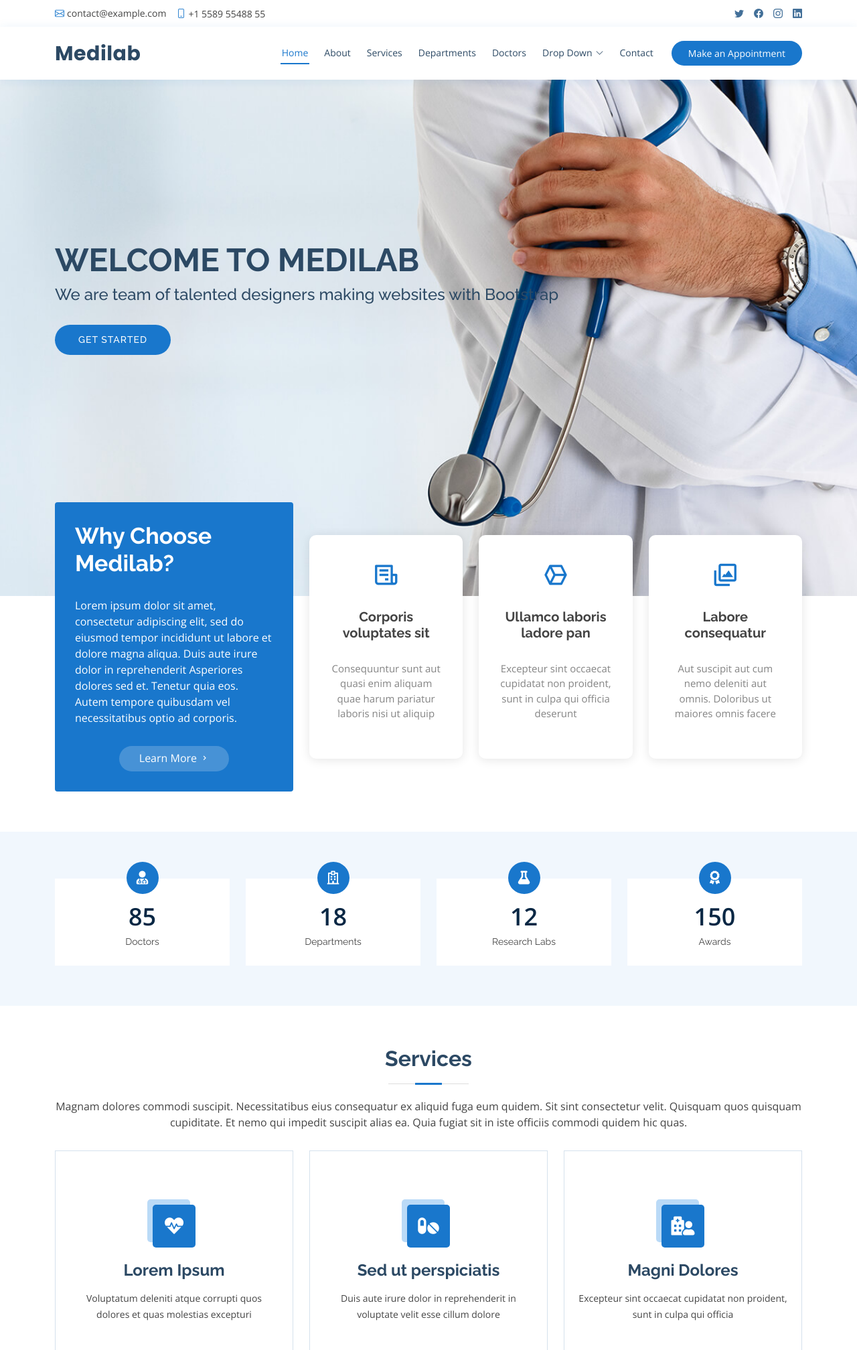
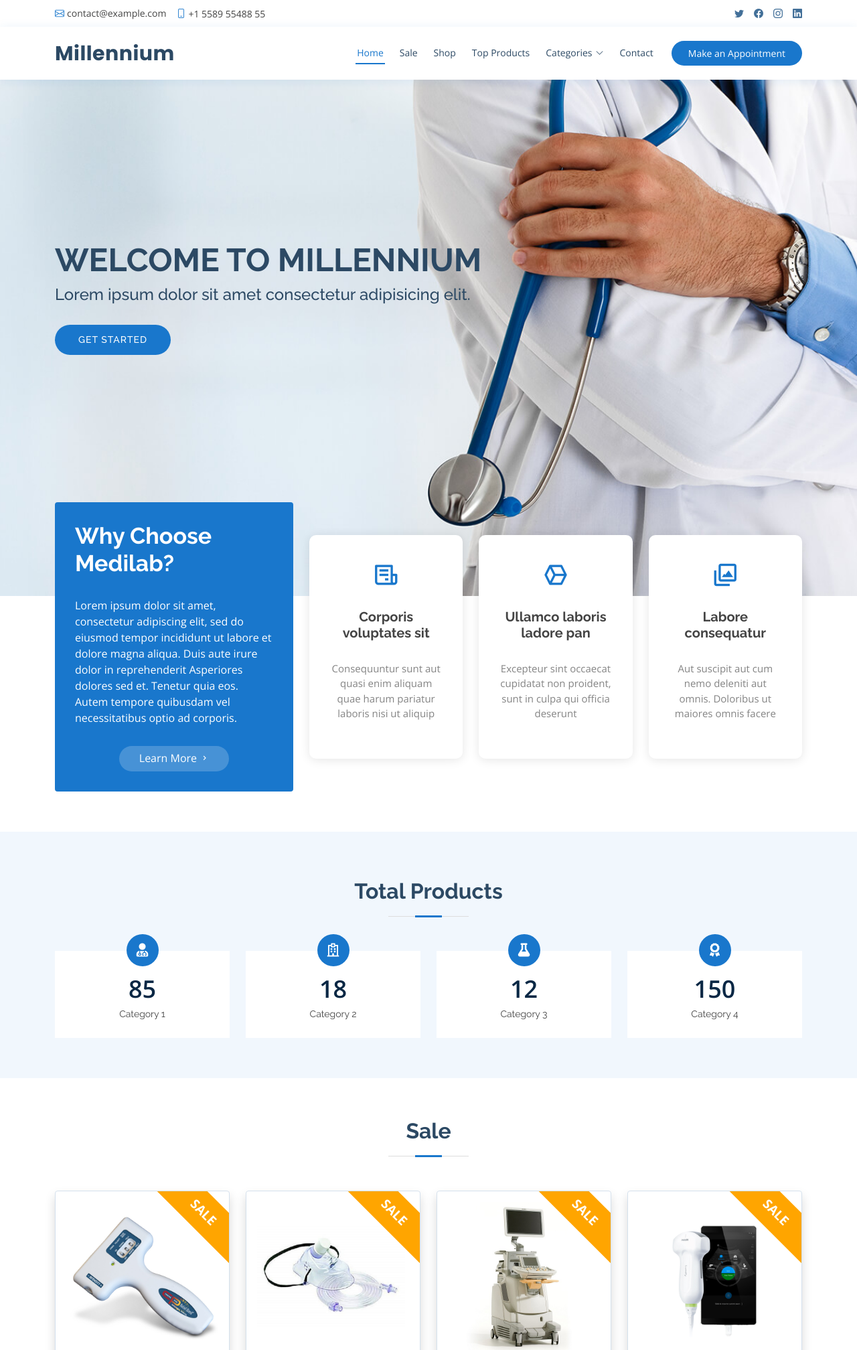
Before and after one commit to KHATRIVINAY1/BioTech, a Django app: page / in a window 1280 px wide. Shown: the top 2016 px of the page at 67% size. Run offline with Django 4.2, Linux system fonts and the light colour scheme; some libraries are stand-ins or nearby versions.

Commit message:
new products

```diff
--- a/static/css/style.css
+++ b/static/css/style.css
@@ -845,68 +845,33 @@ section {
 .services .icon-box {
   text-align: center;
   border: 1px solid #d5e1ed;
-  padding: 80px 20px;
   transition: all ease-in-out 0.3s;
-}
-.services .icon-box .icon {
-  margin: 0 auto;
-  width: 64px;
-  height: 64px;
-  background: #1977cc;
-  border-radius: 5px;
-  transition: all 0.3s ease-out 0s;
-  display: flex;
-  align-items: center;
-  justify-content: center;
-  margin-bottom: 20px;
-  transform-style: preserve-3d;
-}
-.services .icon-box .icon i {
-  color: #fff;
-  font-size: 28px;
-}
-.services .icon-box .icon::before {
+  position: relative;
+  overflow:hidden;
+}
+
+.services .icon-box::after {
+  content: "Sale";
   position: absolute;
-  content: "";
-  left: -8px;
-  top: -8px;
-  height: 100%;
-  width: 100%;
-  background: #badaf7;
-  border-radius: 5px;
-  transition: all 0.3s ease-out 0s;
-  transform: translateZ(-1px);
+  top: 1%;
+  right: -25%;
+  background-color: orange;
+  color: white;
+  padding: 12px 5rem;
+  transform: rotate(45deg);
+  text-transform: uppercase;
+  font-size: 1.2rem;
+  font-weight: bolder;
 }
 .services .icon-box h4 {
-  font-weight: 700;
-  margin-bottom: 15px;
-  font-size: 24px;
-}
-.services .icon-box h4 a {
-  color: #2c4964;
-}
-.services .icon-box p {
-  line-height: 24px;
-  font-size: 14px;
-  margin-bottom: 0;
-}
-.services .icon-box:hover {
-  background: #1977cc;
-  border-color: #1977cc;
-}
-.services .icon-box:hover .icon {
-  background: #fff;
-}
-.services .icon-box:hover .icon i {
-  color: #1977cc;
-}
-.services .icon-box:hover .icon::before {
-  background: #3291e6;
-}
-.services .icon-box:hover h4 a,
-.services .icon-box:hover p {
-  color: #fff;
-}
+  font-weight: bolder;
+}
+
+.services .icon-box h5 {
+  font-size: 1.2rem;
+  font-weight: bold;
+}
+
 
 /*--------------------------------------------------------------
 # Appointments
@@ -1590,16 +1555,14 @@ section {
   transform: scale(1.1);
 }
 
-.top-product-img
-{
-  width:100%;
-  height:100vh;
+.top-product-img {
+  width: 100%;
+  height: 100vh;
   object-fit: contain;
-  margin:auto;
+  margin: auto;
   filter: brightness(0.4);
 }
-.carousel-heading
-{
+.carousel-heading {
   font-weight: bolder;
 }
 
--- a/templates/index.html
+++ b/templates/index.html
@@ -7,7 +7,7 @@
   <meta charset="utf-8">
   <meta content="width=device-width, initial-scale=1.0" name="viewport">
 
-  <title>Medilab Bootstrap Template - Index</title>
+  <title>Millennium BioTech- Index</title>
   <meta content="" name="description">
   <meta content="" name="keywords">
 
@@ -63,21 +63,20 @@
   <header id="header" class="fixed-top">
     <div class="container d-flex align-items-center">
 
-      <h1 class="logo me-auto"><a href="index.html">Medilab</a></h1>
+      <h1 class="logo me-auto"><a href="index.html">Millennium</a></h1>
       <!-- Uncomment below if you prefer to use an image logo -->
       <!-- <a href="index.html" class="logo me-auto"><img src="{% static 'img/logo.png" alt="" class="img-fluid"></a>-->
 
       <nav id="navbar" class="navbar order-last order-lg-0">
         <ul>
           <li><a class="nav-link scrollto active" href="#hero">Home</a></li>
-          <li><a class="nav-link scrollto" href="#about">About</a></li>
-          <li><a class="nav-link scrollto" href="#services">Services</a></li>
-          <li><a class="nav-link scrollto" href="#departments">Departments</a></li>
-          <li><a class="nav-link scrollto" href="#doctors">Doctors</a></li>
-          <li class="dropdown"><a href="#"><span>Drop Down</span> <i class="bi bi-chevron-down"></i></a>
+          <li><a class="nav-link scrollto" href="#services">Sale</a></li>
+          <li><a class="nav-link scrollto" href="#departments">Shop</a></li>
+          <li><a class="nav-link scrollto" href="#topProducts">Top Products</a></li>
+          <li class="dropdown"><a href="#"><span>Categories</span> <i class="bi bi-chevron-down"></i></a>
             <ul>
-              <li><a href="#">Drop Down 1</a></li>
-              <li class="dropdown"><a href="#"><span>Deep Drop Down</span> <i class="bi bi-chevron-right"></i></a>
+              <li><a href="#">Endoscops</a></li>
+              <!-- <li class="dropdown"><a href="#"><span>Deep Drop Down</span> <i class="bi bi-chevron-right"></i></a>
                 <ul>
                   <li><a href="#">Deep Drop Down 1</a></li>
                   <li><a href="#">Deep Drop Down 2</a></li>
@@ -85,10 +84,10 @@
                   <li><a href="#">Deep Drop Down 4</a></li>
                   <li><a href="#">Deep Drop Down 5</a></li>
                 </ul>
-              </li>
-              <li><a href="#">Drop Down 2</a></li>
-              <li><a href="#">Drop Down 3</a></li>
-              <li><a href="#">Drop Down 4</a></li>
+              </li> -->
+              <li><a href="#">Radiology</a></li>
+              <li><a href="#">Rehabilation</a></li>
+              <li><a href="#">Medical Disposables & Fabrics</a></li>
             </ul>
           </li>
           <li><a class="nav-link scrollto" href="#contact">Contact</a></li>
@@ -105,9 +104,9 @@
   <!-- ======= Hero Section ======= -->
   <section id="hero" class="d-flex align-items-center">
     <div class="container">
-      <h1>Welcome to Medilab</h1>
-      <h2>We are team of talented designers making websites with Bootstrap</h2>
-      <a href="#about" class="btn-get-started scrollto">Get Started</a>
+      <h1>Welcome to Millennium</h1>
+      <h2>Lorem ipsum dolor sit amet consectetur adipisicing elit. </h2>
+      <a href="#sale" class="btn-get-started scrollto">Get Started</a>
     </div>
   </section><!-- End Hero -->
 
@@ -168,6 +167,9 @@
     <!-- ======= Counts Section ======= -->
     <section id="counts" class="counts">
       <div class="container">
+        <div class="section-title">
+          <h2>Total Products</h2>
+        </div>
 
         <div class="row">
 
@@ -176,7 +178,7 @@
               <i class="fas fa-user-md"></i>
               <span data-purecounter-start="0" data-purecounter-end="85" data-purecounter-duration="1"
                 class="purecounter"></span>
-              <p>Doctors</p>
+              <p>Category 1</p>
             </div>
           </div>
 
@@ -185,7 +187,7 @@
               <i class="far fa-hospital"></i>
               <span data-purecounter-start="0" data-purecounter-end="18" data-purecounter-duration="1"
                 class="purecounter"></span>
-              <p>Departments</p>
+              <p>Category 2</p>
             </div>
           </div>
 
@@ -194,7 +196,7 @@
               <i class="fas fa-flask"></i>
               <span data-purecounter-start="0" data-purecounter-end="12" data-purecounter-duration="1"
                 class="purecounter"></span>
-              <p>Research Labs</p>
+              <p>Category 3</p>
             </div>
           </div>
 
@@ -203,7 +205,7 @@
               <i class="fas fa-award"></i>
               <span data-purecounter-start="0" data-purecounter-end="150" data-purecounter-duration="1"
                 class="purecounter"></span>
-              <p>Awards</p>
+              <p>Category 4</p>
             </div>
           </div>
 
@@ -216,59 +218,96 @@
     <section id="services" class="services">
       <div class="container">
 
-        <div class="section-title">
-          <h2>Services</h2>
-          <p>Magnam dolores commodi suscipit. Necessitatibus eius consequatur ex aliquid fuga eum quidem. Sit sint
-            consectetur velit. Quisquam quos quisquam cupiditate. Et nemo qui impedit suscipit alias ea. Quia fugiat sit
-            in iste officiis commodi quidem hic quas.</p>
+        <div class="section-title" id ="sale">
+          <h2>Sale</h2>
         </div>
 
         <div class="row">
-          <div class="col-lg-4 col-md-6 d-flex align-items-stretch">
-            <div class="icon-box">
-              <div class="icon"><i class="fas fa-heartbeat"></i></div>
-              <h4><a href="">Lorem Ipsum</a></h4>
-              <p>Voluptatum deleniti atque corrupti quos dolores et quas molestias excepturi</p>
+          <div class="col-lg-3 col-md-6 d-flex align-items-stretch ">
+            <div class="icon-box shadow p-3 mb-5 bg-white rounded">
+              <div class="d-flex flex-column ">
+                <img src= "{%static 'img/product1.jpg'%}" class="img-fluid">
+                <h4 class="mt-4"> Product Name</h4>
+                <h5>$847</h5>
+                <a class="btn btn-primary my-3">View Product</a>
+              </div>
             </div>
           </div>
 
-          <div class="col-lg-4 col-md-6 d-flex align-items-stretch mt-4 mt-md-0">
-            <div class="icon-box">
-              <div class="icon"><i class="fas fa-pills"></i></div>
-              <h4><a href="">Sed ut perspiciatis</a></h4>
-              <p>Duis aute irure dolor in reprehenderit in voluptate velit esse cillum dolore</p>
+          <div class="col-lg-3 col-md-6 d-flex align-items-stretch ">
+            <div class="icon-box shadow p-3 mb-5 bg-white rounded">
+              <div class="d-flex flex-column ">
+                <img src= "{%static 'img/product2.jpg'%}" class="img-fluid">
+                <h4 class="mt-4"> Product Name</h4>
+                <h5>$847</h5>
+                <a class="btn btn-primary my-3">View Product</a>
+              </div>
             </div>
           </div>
 
-          <div class="col-lg-4 col-md-6 d-flex align-items-stretch mt-4 mt-lg-0">
-            <div class="icon-box">
-              <div class="icon"><i class="fas fa-hospital-user"></i></div>
-              <h4><a href="">Magni Dolores</a></h4>
-              <p>Excepteur sint occaecat cupidatat non proident, sunt in culpa qui officia</p>
+          <div class="col-lg-3 col-md-6 d-flex align-items-stretch ">
+            <div class="icon-box shadow p-3 mb-5 bg-white rounded">
+              <div class="d-flex flex-column ">
+                <img src= "{%static 'img/product3.jpg'%}" class="img-fluid">
+                <h4 class="mt-4"> Product Name</h4>
+                <h5>$847</h5>
+                <a class="btn btn-primary my-3">View Product</a>
+              </div>
             </div>
           </div>
 
-          <div class="col-lg-4 col-md-6 d-flex align-items-stretch mt-4">
-            <div class="icon-box">
-              <div class="icon"><i class="fas fa-dna"></i></div>
-              <h4><a href="">Nemo Enim</a></h4>
-              <p>At vero eos et accusamus et iusto odio dignissimos ducimus qui blanditiis</p>
+          <div class="col-lg-3 col-md-6 d-flex align-items-stretch ">
+            <div class="icon-box shadow p-3 mb-5 bg-white rounded">
+              <div class="d-flex flex-column ">
+                <img src= "{%static 'img/product4.jpg'%}" class="img-fluid">
+                <h4 class="mt-4"> Product Name</h4>
+                <h5>$847</h5>
+                <a class="btn btn-primary my-3">View Product</a>
+              </div>
             </div>
           </div>
 
-          <div class="col-lg-4 col-md-6 d-flex align-items-stretch mt-4">
-            <div class="icon-box">
-              <div class="icon"><i class="fas fa-wheelchair"></i></div>
-              <h4><a href="">Dele cardo</a></h4>
-              <p>Quis consequatur saepe eligendi voluptatem consequatur dolor consequuntur</p>
+          <div class="col-lg-3 col-md-6 d-flex align-items-stretch ">
+            <div class="icon-box shadow p-3 mb-5 bg-white rounded">
+              <div class="d-flex flex-column ">
+                <img src= "{%static 'img/product5.jpg'%}" class="img-fluid">
+                <h4 class="mt-4"> Product Name</h4>
+                <h5>$847</h5>
+                <a class="btn btn-primary my-3">View Product</a>
+              </div>
             </div>
           </div>
 
-          <div class="col-lg-4 col-md-6 d-flex align-items-stretch mt-4">
-            <div class="icon-box">
-              <div class="icon"><i class="fas fa-notes-medical"></i></div>
-              <h4><a href="">Divera don</a></h4>
-              <p>Modi nostrum vel laborum. Porro fugit error sit minus sapiente sit aspernatur</p>
+          <div class="col-lg-3 col-md-6 d-flex align-items-stretch ">
+            <div class="icon-box shadow p-3 mb-5 bg-white rounded">
+              <div class="d-flex flex-column ">
+                <img src= "{%static 'img/product6.png'%}" class="img-fluid">
+                <h4 class="mt-4"> Product Name</h4>
+                <h5>$847</h5>
+                <a class="btn btn-primary my-3">View Product</a>
+              </div>
+            </div>
+          </div>
+
+          <div class="col-lg-3 col-md-6 d-flex align-items-stretch ">
+            <div class="icon-box shadow p-3 mb-5 bg-white rounded">
+              <div class="d-flex flex-column ">
+                <img src= "{%static 'img/product7.jpg'%}" class="img-fluid">
+                <h4 class="mt-4"> Product Name</h4>
+                <h5>$847</h5>
+                <a class="btn btn-primary my-3">View Product</a>
+              </div>
+            </div>
+          </div>
+
+          <div class="col-lg-3 col-md-6 d-flex align-items-stretch ">
+            <div class="icon-box shadow p-3 mb-5 bg-white rounded">
+              <div class="d-flex flex-column ">
+                <img src= "{%static 'img/product8.jpg'%}" class="img-fluid">
+                <h4 class="mt-4"> Product Name</h4>
+                <h5>$847</h5>
+                <a class="btn btn-primary my-3">View Product</a>
+              </div>
             </div>
           </div>
 
@@ -305,7 +344,7 @@
               </li>
             </ul>
           </div>
-          <div class="col-lg-9 mt-4 mt-lg-0 product-lists-container">
+          <div class="col-lg-9 mt-4 mt-lg-0 product-lists-container shadow p-3 mb-5 bg-white rounded">
             <div class="tab-content">
               <div class="tab-pane active show" id="tab-1">
                 <div class="row">
@@ -319,7 +358,7 @@
                         <p class="product-price">$345</p>
                         <p class="product-description">Lorem ipsum, dolor sit amet consectetur adipisicing elit. Sunt
                           corrupti consequuntur reiciendis minima nihil quas ipsam voluptatem, inventore explicabo. </p>
-                        <a href="#" class="btn btn-primary w-25 btn-media">View Detail</a>
+                        <a href="#" class="btn btn-primary w-25 btn-media">View Product</a>
                       </div>
                     </div>
                   </div>
@@ -334,7 +373,7 @@
                         <p class="product-price">$345</p>
                         <p class="product-description">Lorem ipsum, dolor sit amet consectetur adipisicing elit. Sunt
                           corrupti consequuntur reiciendis minima nihil quas ipsam voluptatem, inventore explicabo. </p>
-                        <a href="#" class="btn btn-primary w-25 btn-media">View Detail</a>
+                        <a href="#" class="btn btn-primary w-25 btn-media">View Product</a>
                       </div>
                     </div>
                   </div>
@@ -349,7 +388,7 @@
                         <p class="product-price">$345</p>
                         <p class="product-description">Lorem ipsum, dolor sit amet consectetur adipisicing elit. Sunt
                           corrupti consequuntur reiciendis minima nihil quas ipsam voluptatem, inventore explicabo. </p>
-                        <a href="#" class="btn btn-primary w-25 btn-media">View Detail</a>
+                        <a href="#" class="btn btn-primary w-25 btn-media">View Product</a>
                       </div>
                     </div>
                   </div>
@@ -364,7 +403,7 @@
                         <p class="product-price">$345</p>
                         <p class="product-description">Lorem ipsum, dolor sit amet consectetur adipisicing elit. Sunt
                           corrupti consequuntur reiciendis minima nihil quas ipsam voluptatem, inventore explicabo. </p>
-                        <a href="#" class="btn btn-primary w-25 btn-media w-sm-100">View Detail</a>
+                        <a href="#" class="btn btn-primary w-25 btn-media w-sm-100">View Product</a>
                       </div>
                     </div>
                   </div>
@@ -379,7 +418,7 @@
                         <p class="product-price">$345</p>
                         <p class="product-description">Lorem ipsum, dolor sit amet consectetur adipisicing elit. Sunt
                           corrupti consequuntur reiciendis minima nihil quas ipsam voluptatem, inventore explicabo. </p>
-                        <a href="#" class="btn btn-primary w-25 btn-media">View Detail</a>
+                        <a href="#" class="btn btn-primary w-25 btn-media">View Product</a>
                       </div>
                     </div>
                   </div>
@@ -455,7 +494,7 @@
     </section><!-- End Departments Section -->
 
     <!-- ======= Top Products Section ======= -->
-    <section id="testimonials" class="testimonials">
+    <section id="topProducts" class="testimonials">
       <div class="section-title">
         <h2>Our Top Products</h2>
       </div>
@@ -796,7 +835,7 @@
             </ul>
           </div>
 
-          <div class="col-lg-4 col-md-6 footer-newsletter">
+          <div class="col-lg-3 col-md-6 footer-newsletter">
             <h4>Join Our Newsletter</h4>
             <p>Tamen quem nulla quae legam multos aute sint culpa legam noster magna</p>
             <form action="" method="post">
```
Also changed, not shown: static/img/product1.jpg (added), static/img/product2.jpg (added), static/img/product3.jpg (added), static/img/product4.jpg (added), static/img/product5.jpg (added), static/img/product6.png (added), static/img/product7.jpg (added), static/img/product8.jpg (added).
